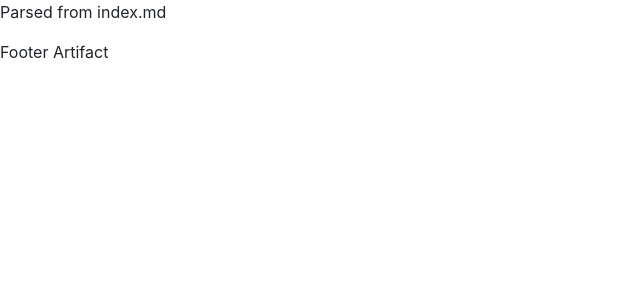
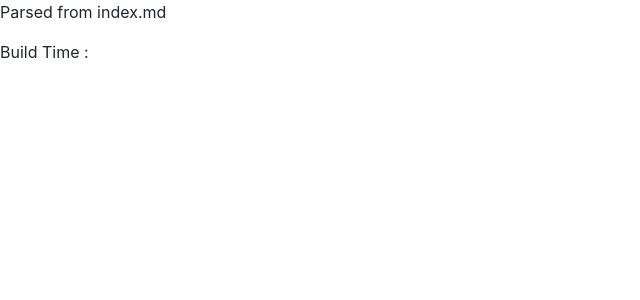
Before and after one commit to jdwilson85/startPage, a Jekyll site: the page built from index.md, in a window 1280 px wide. Shown: the top 300 px of the page, without its empty margins (0-640 px from the left). Built offline with Jekyll 4.4.1, drawn with Linux system fonts in a browser that asks for light colours; nearby versions of some CDN libraries; a script that is not in the unit is left out.

Commit message:
build time

```diff
--- a/_includes/footer.html
+++ b/_includes/footer.html
@@ -1,4 +1,4 @@
 <script defer src="https://use.fontawesome.com/releases/v5.13.0/js/all.js" integrity="sha384-SlE991lGASHoBfWbelyBPLsUlwY1GwNDJo3jSJO04KZ33K2bwfV9YBauFfnzvynJ" crossorigin="anonymous"></script>
 <script src="https://code.jquery.com/jquery-3.5.1.slim.min.js" integrity="sha384-KJ3o2DKtIkvYIK3UENzmM7KCkRr/rE9/Qpg6aAZGJwFDMVNA/GpGFF93hXpG5KkN" crossorigin="anonymous"></script>
 <script src="https://maxcdn.bootstrapcdn.com/bootstrap/4.1.3/js/bootstrap.min.js" integrity="sha384-JZR6Spejh4U02d8jOt6vLEHfe/JQGiRRSQQxSfFWpi1MquVdAyjUar5+76PVCmYl" crossorigin="anonymous"></script>
-Footer Artifact
+Build Time : {{ page.date | date: "%m/%d/%Y - %T" }}
```
